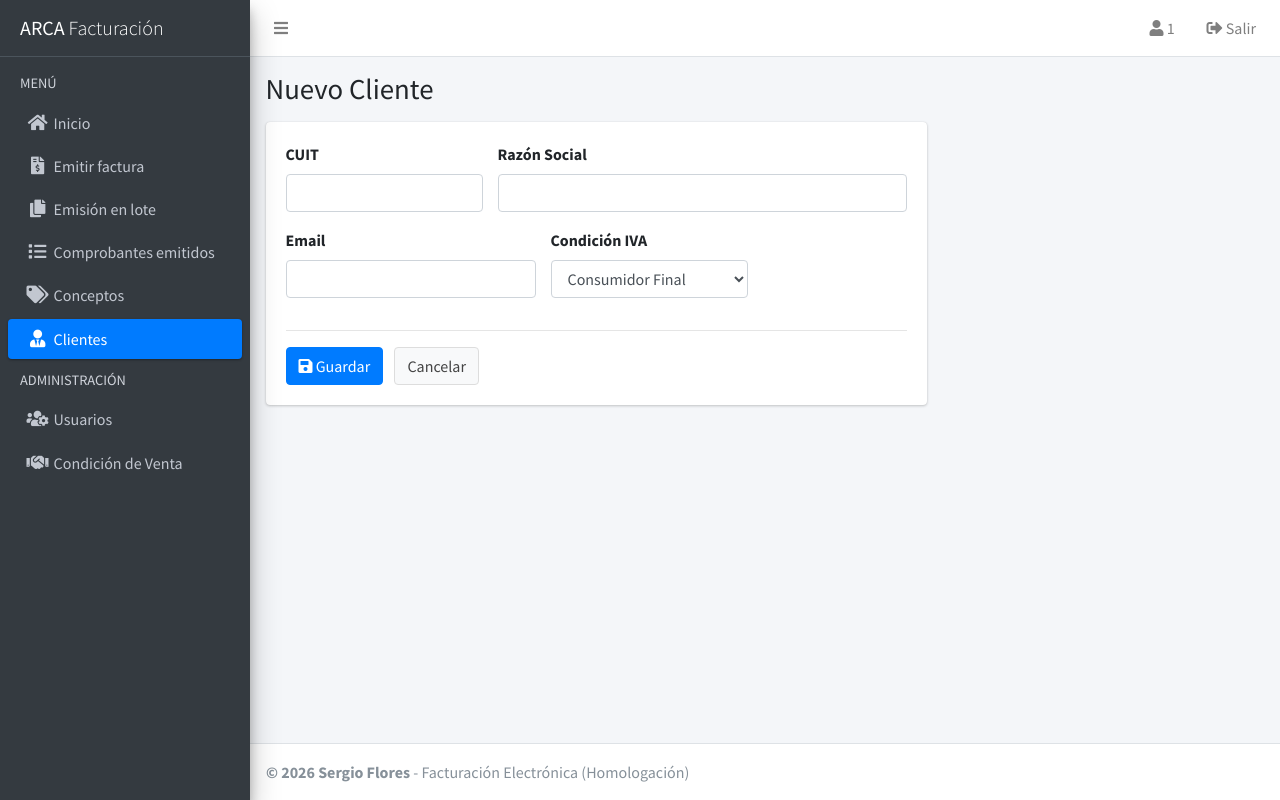
After one commit to floress-saf/facturas_arca, a Flask app: page /clientes/nuevo in a window 1280 px wide. The commit adds this page. Run offline with Flask 3, Linux system fonts and the light colour scheme; the visitor is signed in with stand-in values (Sample User, id 1); some libraries are stand-ins or nearby versions.

Commit message:
CRUD Clientes por usuario

```diff
--- a/app.py
+++ b/app.py
@@ -718,5 +718,107 @@ def eliminar_condicion(id):
     return redirect("/condiciones")
 
 
+# --- CRUD Clientes (cada usuario ve los suyos) ---
+@app.route("/clientes")
+@login_required
+def listar_clientes():
+    registros = []
+    try:
+        conn = get_conexion()
+        cur = conn.cursor(dictionary=True)
+        if session.get("es_admin"):
+            cur.execute("SELECT * FROM clientes ORDER BY razsoc")
+        else:
+            cur.execute("SELECT * FROM clientes WHERE usuario = %s ORDER BY razsoc", (session.get("cuil", ""),))
+        registros = cur.fetchall()
+        cur.close(); conn.close()
+    except Exception:
+        pass
+    return render_template("clientes.html", active="clientes", registros=registros)
+
+
+@app.route("/clientes/nuevo", methods=["GET", "POST"])
+@login_required
+def nuevo_cliente():
+    if request.method == "GET":
+        return render_template("cliente_form.html", active="clientes", cliente=None)
+
+    data = request.form
+    cuit = data.get("cuit", "").strip()
+    razsoc = data.get("razsoc", "").strip().upper()
+    mail = data.get("mail", "").strip().lower()
+    condicion_iva = data.get("condicion_iva", "Consumidor Final")
+
+    if not cuit or not razsoc:
+        return render_template("cliente_form.html", active="clientes", cliente=None, error="CUIT y Razón Social son obligatorios.")
+
+    try:
+        conn = get_conexion()
+        cur = conn.cursor()
+        cur.execute("INSERT INTO clientes (cuit, razsoc, mail, condicion_iva, usuario) VALUES (%s, %s, %s, %s, %s)",
+                    (cuit, razsoc, mail, condicion_iva, session.get("cuil", "")))
+        conn.commit()
+        cur.close(); conn.close()
+    except Exception as e:
+        return render_template("cliente_form.html", active="clientes", cliente=None, error=f"Error: {e}")
+
+    return redirect("/clientes")
+
+
+@app.route("/clientes/editar/<int:id>", methods=["GET", "POST"])
+@login_required
+def editar_cliente(id):
+    conn = get_conexion()
+    cur = conn.cursor(dictionary=True)
+
+    if request.method == "GET":
+        cur.execute("SELECT * FROM clientes WHERE id = %s", (id,))
+        cliente = cur.fetchone()
+        cur.close(); conn.close()
+        if not cliente:
+            return redirect("/clientes")
+        if not session.get("es_admin") and cliente.get("usuario") != session.get("cuil", ""):
+            return "Acceso denegado", 403
+        return render_template("cliente_form.html", active="clientes", cliente=cliente)
+
+    data = request.form
+    cuit = data.get("cuit", "").strip()
+    razsoc = data.get("razsoc", "").strip().upper()
+    mail = data.get("mail", "").strip().lower()
+    condicion_iva = data.get("condicion_iva", "Consumidor Final")
+
+    try:
+        if session.get("es_admin"):
+            cur.execute("UPDATE clientes SET cuit=%s, razsoc=%s, mail=%s, condicion_iva=%s WHERE id=%s",
+                        (cuit, razsoc, mail, condicion_iva, id))
+        else:
+            cur.execute("UPDATE clientes SET cuit=%s, razsoc=%s, mail=%s, condicion_iva=%s WHERE id=%s AND usuario=%s",
+                        (cuit, razsoc, mail, condicion_iva, id, session.get("cuil", "")))
+        conn.commit()
+        cur.close(); conn.close()
+    except Exception as e:
+        cur.close(); conn.close()
+        return render_template("cliente_form.html", active="clientes", cliente=data, error=f"Error: {e}")
+
+    return redirect("/clientes")
+
+
+@app.route("/clientes/eliminar/<int:id>", methods=["POST"])
+@login_required
+def eliminar_cliente(id):
+    try:
+        conn = get_conexion()
+        cur = conn.cursor()
+        if session.get("es_admin"):
+            cur.execute("DELETE FROM clientes WHERE id = %s", (id,))
+        else:
+            cur.execute("DELETE FROM clientes WHERE id = %s AND usuario = %s", (id, session.get("cuil", "")))
+        conn.commit()
+        cur.close(); conn.close()
+    except Exception:
+        pass
+    return redirect("/clientes")
+
+
 if __name__ == "__main__":
     app.run(debug=True, port=5001)
--- a/db.py
+++ b/db.py
@@ -79,6 +79,17 @@ def crear_tabla_emitidas():
                 condicion  VARCHAR(100) NOT NULL
             )
         """)
+        cur.execute("""
+            CREATE TABLE IF NOT EXISTS clientes (
+                id             INT AUTO_INCREMENT PRIMARY KEY,
+                cuit           VARCHAR(11) NOT NULL,
+                razsoc         VARCHAR(100) NOT NULL,
+                mail           VARCHAR(80) DEFAULT '',
+                condicion_iva  VARCHAR(30) DEFAULT 'Consumidor Final',
+                usuario        VARCHAR(11) NOT NULL,
+                created_at     TIMESTAMP DEFAULT CURRENT_TIMESTAMP
+            )
+        """)
         conn.commit()
         cur.close(); conn.close()
         log.info("Tablas verificadas/creadas.")
--- a/templates/base.html
+++ b/templates/base.html
@@ -54,6 +54,11 @@
                             <i class="nav-icon fas fa-tags"></i><p>Conceptos</p>
                         </a>
                     </li>
+                    <li class="nav-item">
+                        <a href="/clientes" class="nav-link {% if active == 'clientes' %}active{% endif %}">
+                            <i class="nav-icon fas fa-user-tie"></i><p>Clientes</p>
+                        </a>
+                    </li>
                     {% if session.get('es_admin') %}
                     <li class="nav-header">ADMINISTRACIÓN</li>
                     <li class="nav-item">
--- /dev/null
+++ b/templates/cliente_form.html
@@ -0,0 +1,55 @@
+{% extends "base.html" %}
+{% block title %}{{ "Editar" if cliente else "Nuevo" }} Cliente{% endblock %}
+{% block page_title %}{{ "Editar" if cliente else "Nuevo" }} Cliente{% endblock %}
+
+{% block content %}
+<div class="row">
+    <div class="col-md-8">
+        <div class="card">
+            <div class="card-body">
+                {% if error %}
+                <div class="alert alert-danger">{{ error }}</div>
+                {% endif %}
+                <form method="POST">
+                    <div class="row">
+                        <div class="col-md-4">
+                            <div class="form-group">
+                                <label>CUIT</label>
+                                <input type="text" class="form-control" name="cuit" value="{{ cliente.cuit if cliente else '' }}" maxlength="11" required>
+                            </div>
+                        </div>
+                        <div class="col-md-8">
+                            <div class="form-group">
+                                <label>Razón Social</label>
+                                <input type="text" class="form-control" name="razsoc" value="{{ cliente.razsoc if cliente else '' }}" required style="text-transform:uppercase;">
+                            </div>
+                        </div>
+                    </div>
+                    <div class="row">
+                        <div class="col-md-5">
+                            <div class="form-group">
+                                <label>Email</label>
+                                <input type="email" class="form-control" name="mail" value="{{ cliente.mail if cliente else '' }}">
+                            </div>
+                        </div>
+                        <div class="col-md-4">
+                            <div class="form-group">
+                                <label>Condición IVA</label>
+                                <select class="form-control" name="condicion_iva">
+                                    <option value="Responsable Inscripto" {{ 'selected' if cliente and cliente.condicion_iva == 'Responsable Inscripto' }}>Responsable Inscripto</option>
+                                    <option value="Monotributista" {{ 'selected' if cliente and cliente.condicion_iva == 'Monotributista' }}>Monotributista</option>
+                                    <option value="Exento" {{ 'selected' if cliente and cliente.condicion_iva == 'Exento' }}>Exento</option>
+                                    <option value="Consumidor Final" {{ 'selected' if (not cliente) or (cliente and cliente.condicion_iva == 'Consumidor Final') }}>Consumidor Final</option>
+                                </select>
+                            </div>
+                        </div>
+                    </div>
+                    <hr>
+                    <button type="submit" class="btn btn-primary"><i class="fas fa-save"></i> Guardar</button>
+                    <a href="/clientes" class="btn btn-default ml-2">Cancelar</a>
+                </form>
+            </div>
+        </div>
+    </div>
+</div>
+{% endblock %}
```
Also changed, not shown: templates/clientes.html (added, +56 -0 lines).
